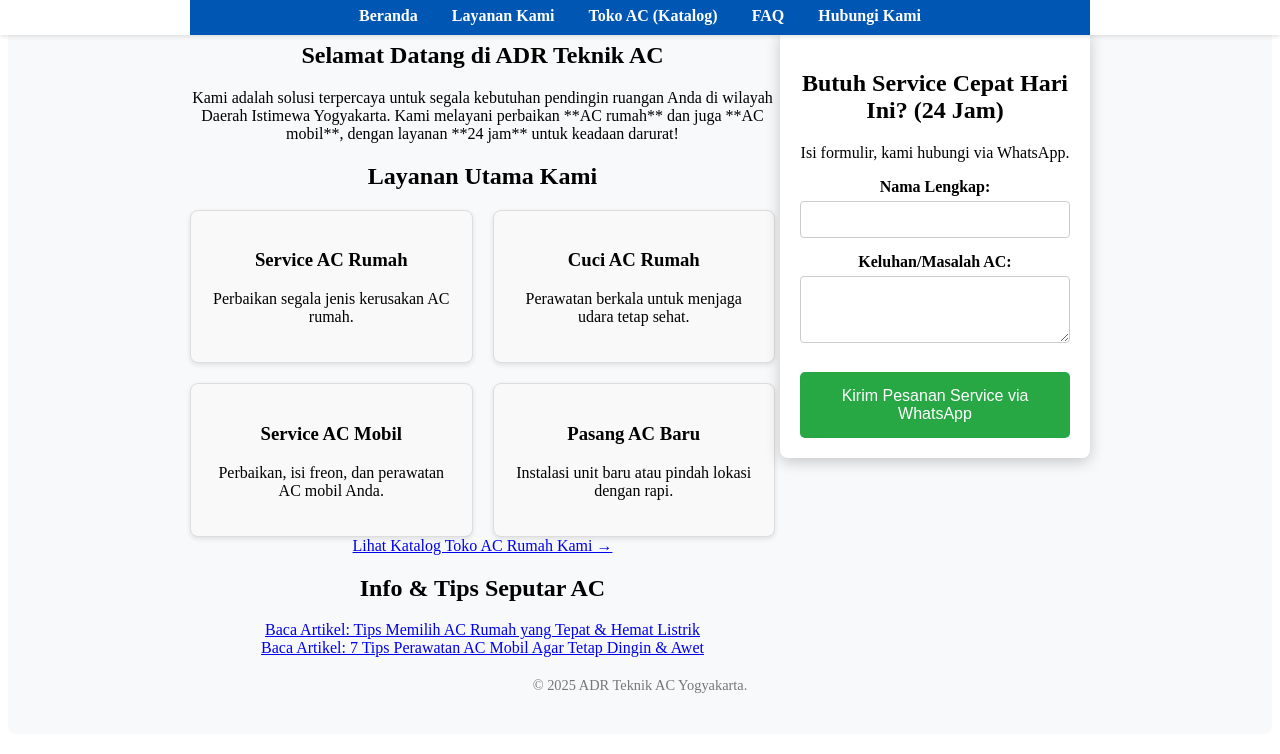
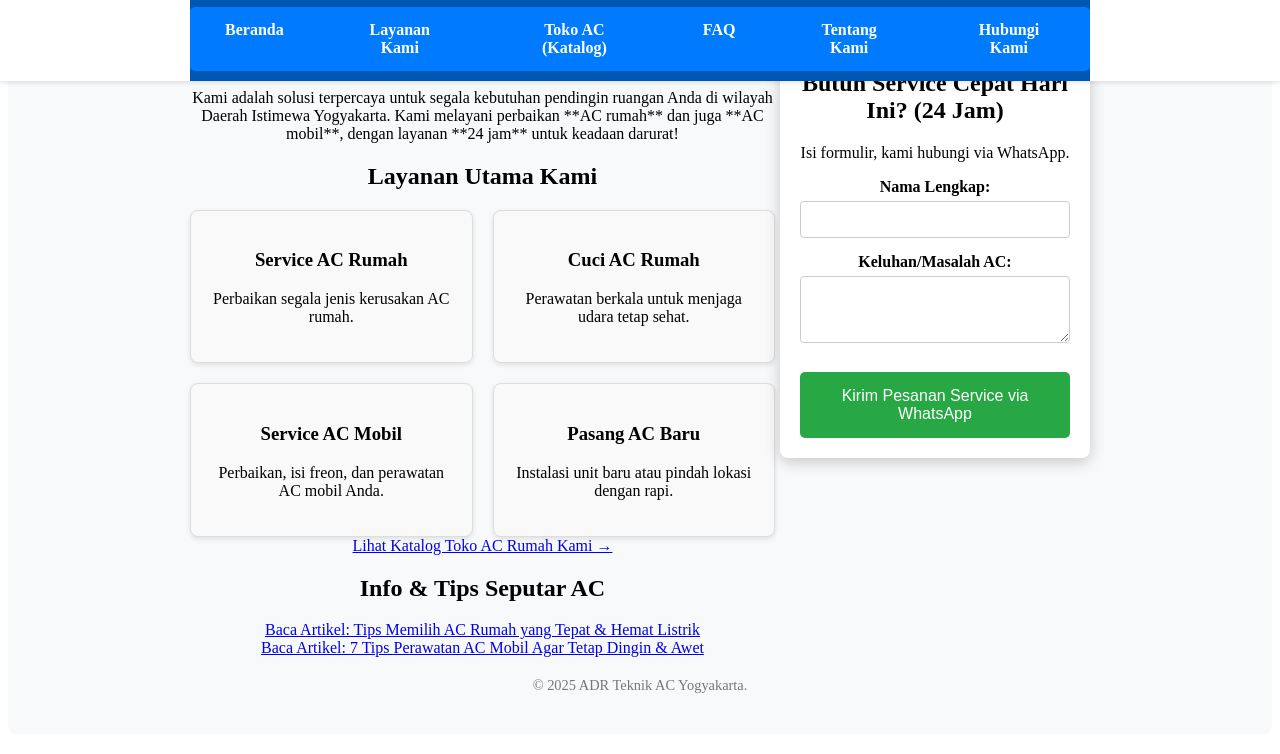
Before and after one commit to joanalif1122/ADR-Teknik, a plain HTML site: page index.html in a window 1280 px wide. Shown: the part 150-904 px from the top of the page. Drawn offline with Linux system fonts and the light colour scheme; a web font is replaced by a local one.

Commit message:
Feature: Menambahkan halaman Tentang Kami dan memperbarui navigasi serta style CSS

```diff
--- a/index.html
+++ b/index.html
@@ -77,13 +77,17 @@
         <div class="announcement-bar"><marquee behavior="scroll" direction="left" scrollamount="5"><span class="icon">🚚</span> GRATIS ONGKIR area Yogyakarta! (Syarat & Ketentuan Berlaku) <span class="icon">🚚</span></marquee></div>
         <div class="container">
             <header><h1>ADR Teknik AC Yogyakarta</h1></header>
-            <nav>
-                <a href="index.html">Beranda</a>
-                <a href="#layanan-utama">Layanan Kami</a>
-                <a href="shop.html">Toko AC (Katalog)</a>
-                <a href="faq.html">FAQ</a>
-                <a href="hubungi-kami.html">Hubungi Kami</a>
-            </nav>
+           <nav class="main-nav">
+         <ul>
+        <li><a href="index.html">Beranda</a></li>
+        <li><a href="layanan-kami.html">Layanan Kami</a></li>
+        <li><a href="toko-ac.html">Toko AC (Katalog)</a></li>
+        <li><a href="faq.html">FAQ</a></li>
+        <li><a href="tentang-kami.html">Tentang Kami</a></li>
+        <li><a href="hubungi-kami.html">Hubungi Kami</a></li>
+    </ul>
+</nav>
+
         </div>
     </div>
 
--- a/style.css
+++ b/style.css
@@ -59,3 +59,27 @@ button:hover, .back-button:hover {
     color: #6c757d;
     margin-top: 5px;
 }
+/* --- Gaya untuk Navigasi Utama --- */
+.main-nav ul {
+    list-style-type: none; /* Menghapus bullet point */
+    margin: 0;
+    padding: 0;
+    display: flex; /* Menata item secara horizontal */
+    justify-content: center; /* Menengahkan menu */
+    background-color: #007bff; /* Warna latar belakang navigasi */
+    border-radius: 5px;
+}
+
+.main-nav li a {
+    display: block;
+    color: white;
+    text-align: center;
+    padding: 14px 20px;
+    text-decoration: none; /* Menghapus garis bawah */
+    transition: background-color 0.3s; /* Efek halus saat hover */
+}
+
+.main-nav li a:hover {
+    background-color: #0056b3; /* Warna saat kursor diarahkan */
+    border-radius: 5px;
+}
```
Also changed, not shown: tentang-kami.html (added, +70 -0 lines).
